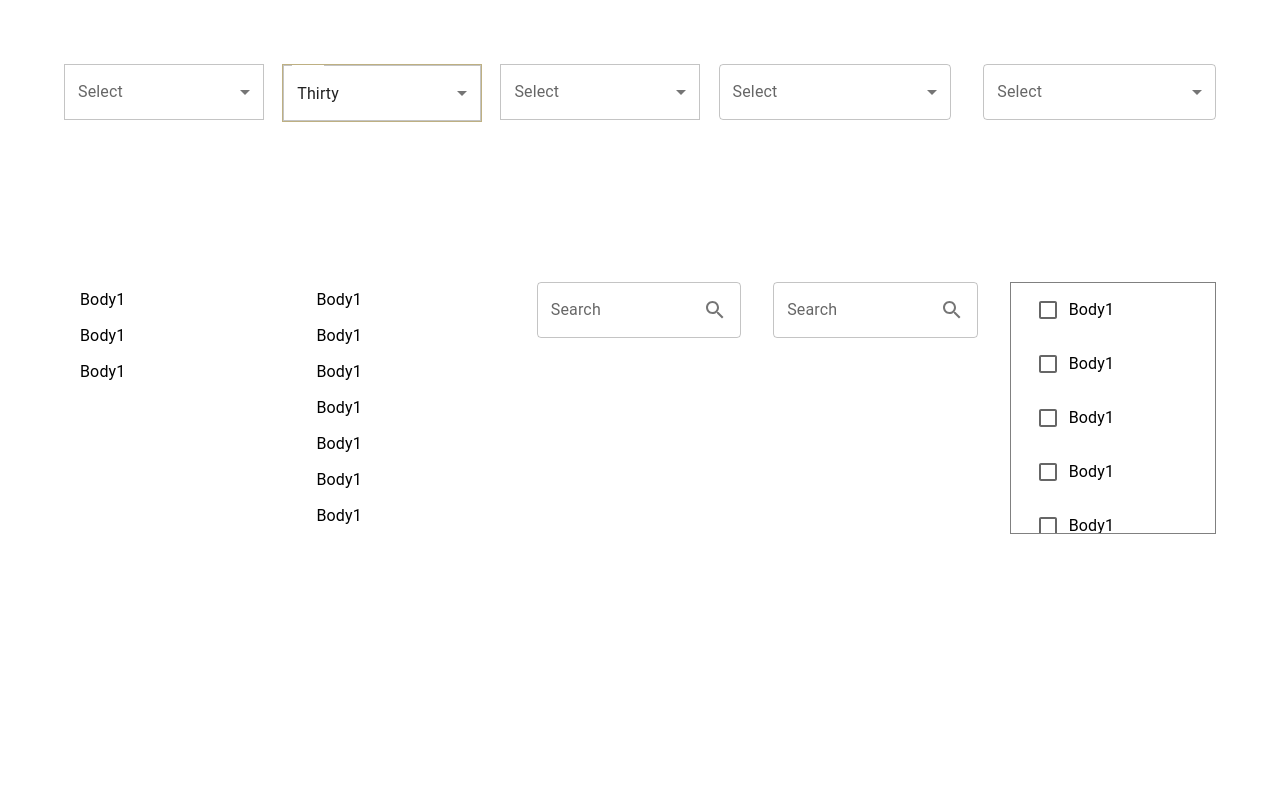
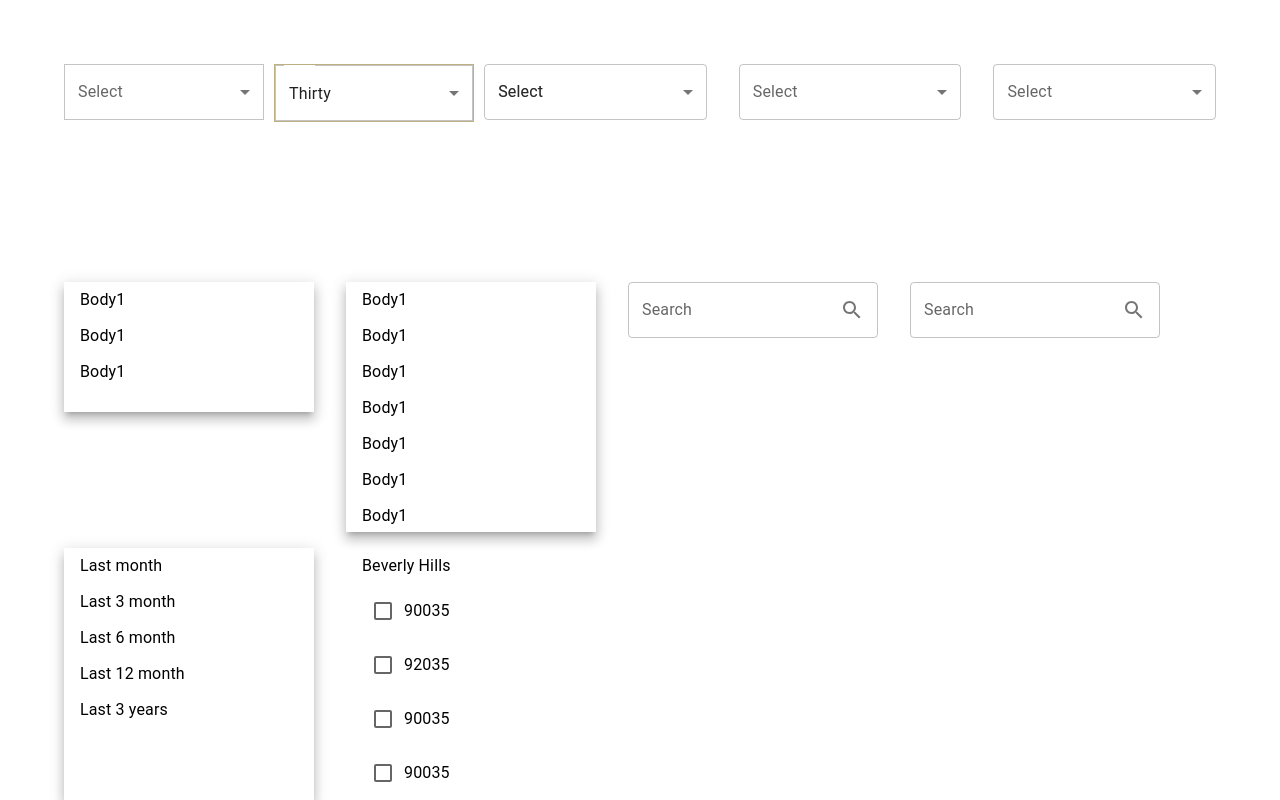
Before and after one commit to Tatev95/MUI-ButtonsTextFields, a React (Create React App) app: page / in a window 1280 px wide. Shown: the top 800 px of the page. Built offline with nearby package versions, Linux system fonts and the light colour scheme.

Commit message:
fix select styles

```diff
--- a/src/components/MyInput.tsx
+++ b/src/components/MyInput.tsx
@@ -56,9 +56,6 @@ const useStyles = makeStyles({
         '& label.Mui-activated': {
             color: 'red',
         },
-        // '& .MuiInput-underline:after': {
-        //   borderBottomColor: 'yellow',
-        // },
         '& .MuiOutlinedInput-root': {
             '& fieldset': {
                 borderColor: 'rgba(190, 176, 130, 1)',
--- a/src/components/MySelect.tsx
+++ b/src/components/MySelect.tsx
@@ -7,6 +7,7 @@ import { makeStyles } from '@mui/styles';
 import { Stack } from "@mui/material";
 import Checkbox from '@mui/material/Checkbox';
 import SearchIcon from '@mui/icons-material/Search';
+import { shadows } from '@mui/system';
 
 
 const useStyles = makeStyles({
@@ -40,15 +41,8 @@ const useStyles = makeStyles({
   },
   hover: {
     width: '200px',
-    // '&:hover':{
-    //   border:''
-    // }
-    // '.MuiOutlinedInput-notchedOutline': {
-    // borderColor: 'red !important',
     border: '1px solid rgba(190, 176, 130, 1)',
     borderRadius: '0 !important',
-
-    // },
     '&.Mui-focused .MuiOutlinedInput-notchedOutline': {
       borderColor: 'rgba(190, 176, 130, 0.5) !important',
     },
@@ -61,6 +55,9 @@ const useStyles = makeStyles({
   },
   icon: {
     fill: 'red',
+  },
+  box: {
+    boxShadow: "12",
   },
   button: {
     backgroundColor: 'rgba(236, 217, 204, 1) !important',
@@ -129,20 +126,22 @@ function MySelect() {
           </FormControl>
         </Box>
 
-        <Box sx={{ minWidth: 120 }}>
+        <Box sx={{ minWidth: 120 }} width="250px">
           <FormControl fullWidth>
             <InputLabel id="demo-simple-select-label">Select</InputLabel>
-            <Select
-              color='secondary'
-              labelId="demo-simple-select-label"
-              id="demo-simple-select"
-              label="Select"
+            <TextField
+              select
+              fullWidth
+              size='medium'
               className={classes.root}
+              label='Select'
+              sx={{ borderRadius: 0 }}
             >
               <MenuItem>Body1</MenuItem>
               <MenuItem>Body1</MenuItem>
               <MenuItem>Body1</MenuItem>
-            </Select>
+
+            </TextField>
           </FormControl>
         </Box>
 
@@ -178,13 +177,16 @@ function MySelect() {
       </Stack>
 
       <Stack direction='row' spacing={4} sx={{ mb: 2 }} >
-        <Box width="250px" >
+        <Box width="250px" height="130px"
+          sx={{
+            boxShadow: 8
+          }}>
           <MenuItem>Body1</MenuItem>
           <MenuItem>Body1</MenuItem>
           <MenuItem>Body1</MenuItem>
         </Box>
 
-        <Box width="250px" sx={{ height: '250px', overflowY: 'scroll' }}>
+        <Box width="250px" sx={{ height: '250px', overflowY: 'scroll', boxShadow: 8 }}>
           <MenuItem>Body1</MenuItem>
           <MenuItem>Body1</MenuItem>
           <MenuItem>Body1</MenuItem>
@@ -214,10 +216,11 @@ function MySelect() {
               )
             }}
           >
+            <Box width='200px'>
               <MenuItem><Checkbox />Body1</MenuItem>
               <MenuItem><Checkbox />Body1</MenuItem>
               <MenuItem><Checkbox />Body1</MenuItem>
-            <Stack direction='row' spacing={4} sx={{ mb: 2, display: 'flex', justifyContent: 'center' }} >
+              <Stack direction='row' spacing={4} sx={{ mb: 2, display: 'flex' }} >
                 <Button
                   className={classes.button}
                   variant="contained"
@@ -237,7 +240,7 @@ function MySelect() {
                   Clear
                 </Button>
               </Stack>
-
+            </Box>
           </TextField>
 
         </Box>
@@ -261,18 +264,18 @@ function MySelect() {
           >
 
             <Box width="250px" sx={{ height: '250px', overflowY: 'scroll' }}>
-            <MenuItem><Checkbox />Body1</MenuItem>
-            <MenuItem><Checkbox />Body1</MenuItem>
-            <MenuItem><Checkbox />Body1</MenuItem>
-            <MenuItem><Checkbox />Body1</MenuItem>
-            <MenuItem><Checkbox />Body1</MenuItem>
-            <MenuItem><Checkbox />Body1</MenuItem>
-            <MenuItem><Checkbox />Body1</MenuItem>
-            <MenuItem><Checkbox />Body1</MenuItem>
-            <MenuItem><Checkbox />Body1</MenuItem>
-            <MenuItem><Checkbox />Body1</MenuItem>
-            <MenuItem><Checkbox />Body1</MenuItem>
-            <MenuItem><Checkbox />Body1</MenuItem>
+              <MenuItem>Beverly Hills</MenuItem>
+              <MenuItem><Checkbox />90035</MenuItem>
+              <MenuItem><Checkbox />92035</MenuItem>
+              <MenuItem><Checkbox />90035</MenuItem>
+              <MenuItem><Checkbox />90035</MenuItem>
+              <MenuItem><Checkbox />90035</MenuItem>
+              <MenuItem><Checkbox />90035</MenuItem>
+              <MenuItem><Checkbox />90035</MenuItem>
+              <MenuItem><Checkbox />90035</MenuItem>
+              <MenuItem><Checkbox />90035</MenuItem>
+              <MenuItem><Checkbox />90035</MenuItem>
+              <MenuItem><Checkbox />90035</MenuItem>
             </Box>
             <Stack direction='row' spacing={4} sx={{ mb: 2, display: 'flex', justifyContent: 'center' }} >
               <Button
@@ -298,8 +301,8 @@ function MySelect() {
           </TextField>
 
         </Box>
-
-        <Box width="250px" sx={{ height: '250px', overflowY: 'scroll', border: '1px solid grey' }}>
+        {/*
+        <Box width="250px" sx={{ height: '250px', overflowY: 'scroll', boxShadow: 8 }}>
           <MenuItem><Checkbox />Body1</MenuItem>
           <MenuItem><Checkbox />Body1</MenuItem>
           <MenuItem><Checkbox />Body1</MenuItem>
@@ -312,6 +315,51 @@ function MySelect() {
           <MenuItem><Checkbox />Body1</MenuItem>
           <MenuItem><Checkbox />Body1</MenuItem>
           <MenuItem><Checkbox />Body1</MenuItem>
+        </Box> */}
+      </Stack>
+
+
+      <Stack direction='row' spacing={4} >
+        <Box
+          width="250px"
+          className={classes.box}
+          sx={{
+            boxShadow: 8
+          }}>
+          <MenuItem>Last month</MenuItem>
+          <MenuItem>Last 3 month</MenuItem>
+          <MenuItem>Last 6 month</MenuItem>
+          <MenuItem>Last 12 month</MenuItem>
+          <MenuItem>Last 3 years</MenuItem>
+        </Box>
+
+        <Box width="250px">
+          <MenuItem>Beverly Hills</MenuItem>
+          <MenuItem><Checkbox />90035</MenuItem>
+          <MenuItem><Checkbox />92035</MenuItem>
+          <MenuItem><Checkbox />90035</MenuItem>
+          <MenuItem><Checkbox />90035</MenuItem>
+        </Box>
+      </Stack>
+
+
+      <Stack direction='row' spacing={4} sx={{ mb: 2, mt: 20 }} >
+        <Box width="250px" height="130px"
+          sx={{
+            boxShadow: 8
+          }}>
+          <MenuItem>Body1</MenuItem>
+          <MenuItem>Body1</MenuItem>
+          <MenuItem>Body1</MenuItem>
+        </Box>
+
+        <Box width="250px" height="130px"
+          sx={{
+            boxShadow: 8
+          }}>
+          {/* <MenuItem>Body1</MenuItem>
+          <MenuItem>Body1</MenuItem>
+          <MenuItem>Body1</MenuItem> */}
         </Box>
       </Stack>
 
```
Lines whose indentation alone changed are shown as unchanged.
